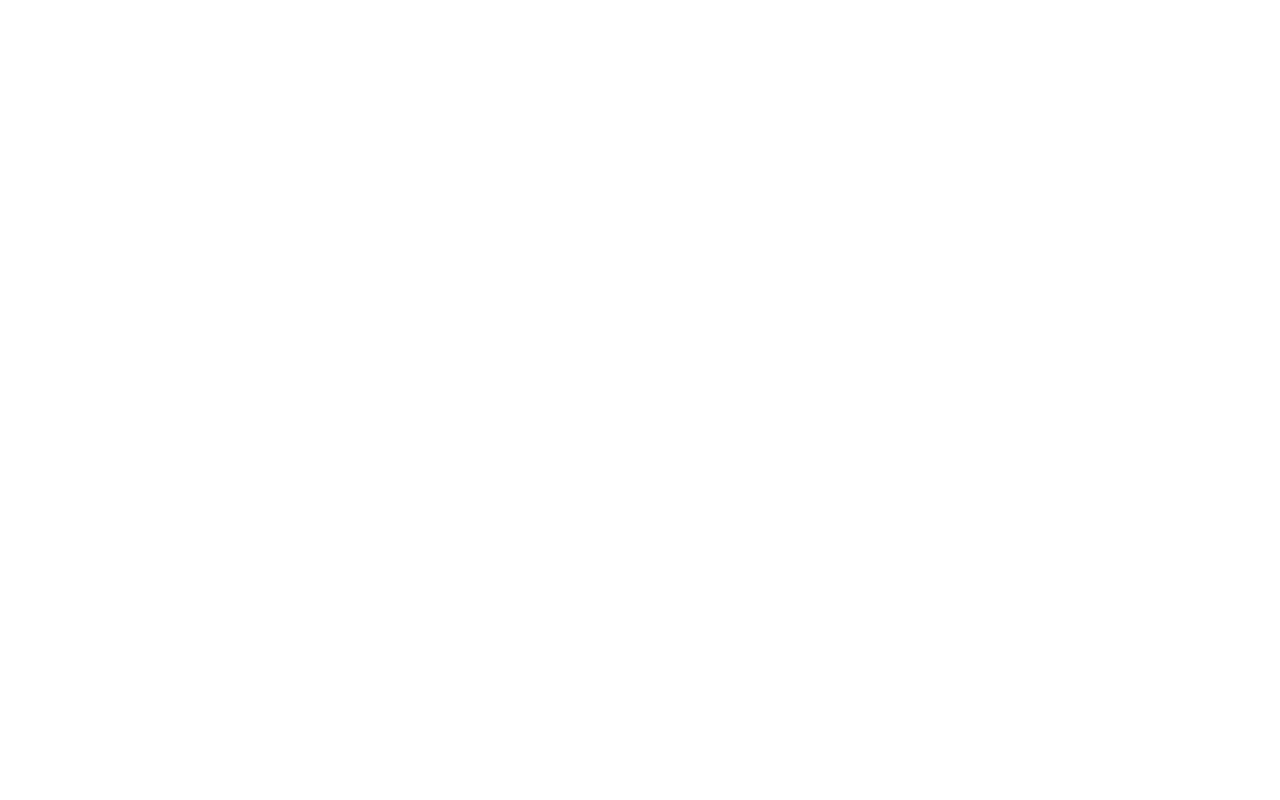
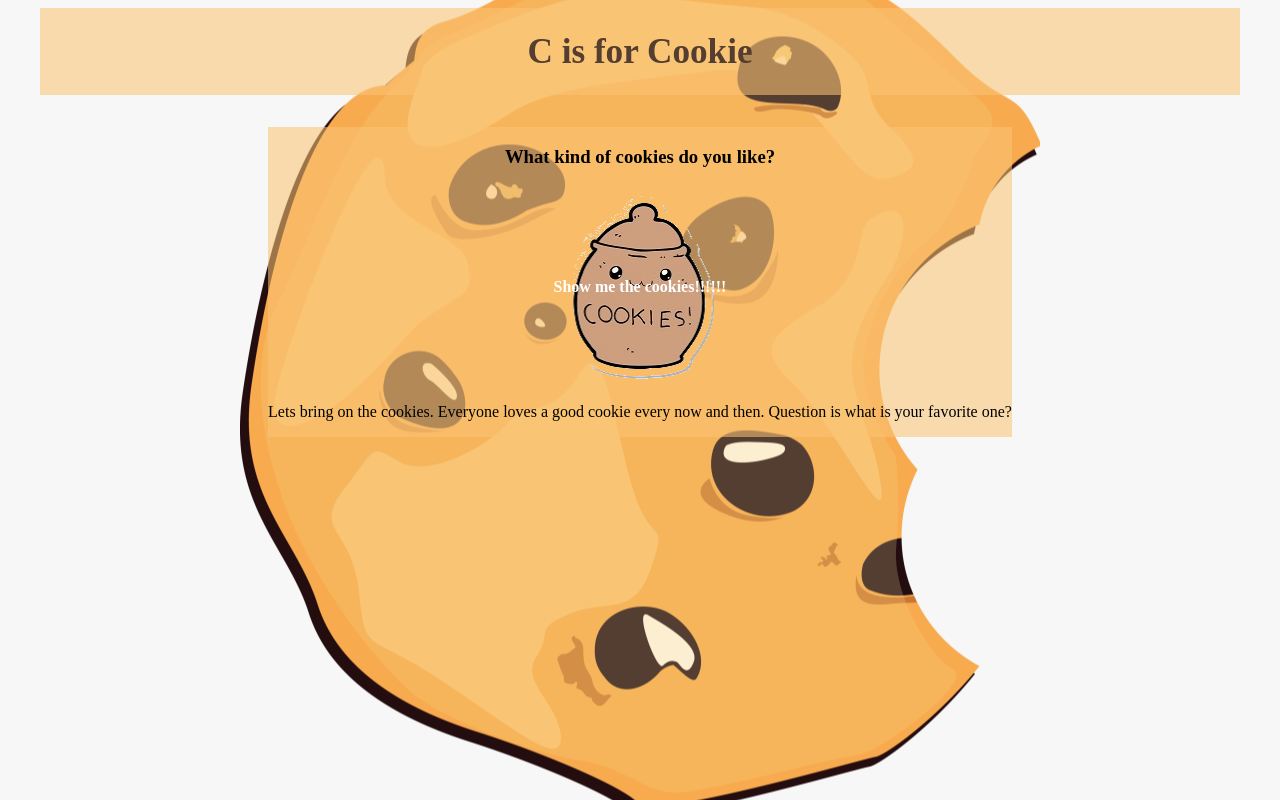
Before and after one commit to Coding-Dojo-ACC/group-c-project, a plain HTML site: page index.html in a window 1280 px wide. Drawn offline with Linux system fonts and the light colour scheme.

Commit message:
saving changes

```diff
--- /dev/null
+++ b/css/styles.less
@@ -0,0 +1,52 @@
+.flexrow {
+    display: flex;
+    flex-direction: row;
+    justify-content: center;
+    align-items: center;
+}
+.flexcolumn {
+    display: flex;
+    flex-direction: column;
+    justify-content: center;
+    align-items: center;
+}
+@bg: #f7f7f7;
+@font: #543d31;
+@bg2: #f9c47591;
+@font2: #fff;
+
+body {
+    background-image: url(../images/cookie.png);
+    .flexcolumn();
+    background-repeat: no-repeat;
+    background-attachment: fixed;
+    background-position: center;
+    background-color: @bg;
+
+    header {
+        .flexcolumn();
+        background-color: @bg2;
+        width: 95%;
+
+        h1 {
+            font-size: 2.2em;
+            color: @font;
+        }
+    }
+    .main {
+        .flexcolumn();
+        background-color: @bg2;
+        margin: 2em;
+
+
+        .show {
+            .flexcolumn();
+            background-image: url(../images/cookieJar.png);
+            background-repeat: no-repeat;
+            // background-attachment: fixed;
+            background-position: center;
+            min-height: 200px;
+            color: @font2;
+        }
+    }
+}
--- a/index.html
+++ b/index.html
@@ -4,9 +4,20 @@
     <meta charset="UTF-8">
     <meta http-equiv="X-UA-Compatible" content="IE=edge">
     <meta name="viewport" content="width=device-width, initial-scale=1.0">
+    <link rel='stylesheet' href="css/styles.css">
     <title>Group C</title>
 </head>
 <body>
+    <header>
+        <h1>C is for Cookie</h1>
+    </header>
+    <div class='main'>
+        <h3>What kind of cookies do you like?</h3>
+        <section class='show'>
+            <h4>Show me the cookies!!!!!!</h4>
+        </section>
 
+        <p>Lets bring on the cookies.  Everyone loves a good cookie every now and then.  Question is what is your favorite one?</p>
+    </div>
 </body>
 </html>
```
Also changed, not shown: css/styles.css, images/cookie.png (added), images/cookieJar.jpg (added), images/cookieJar.png (added).
